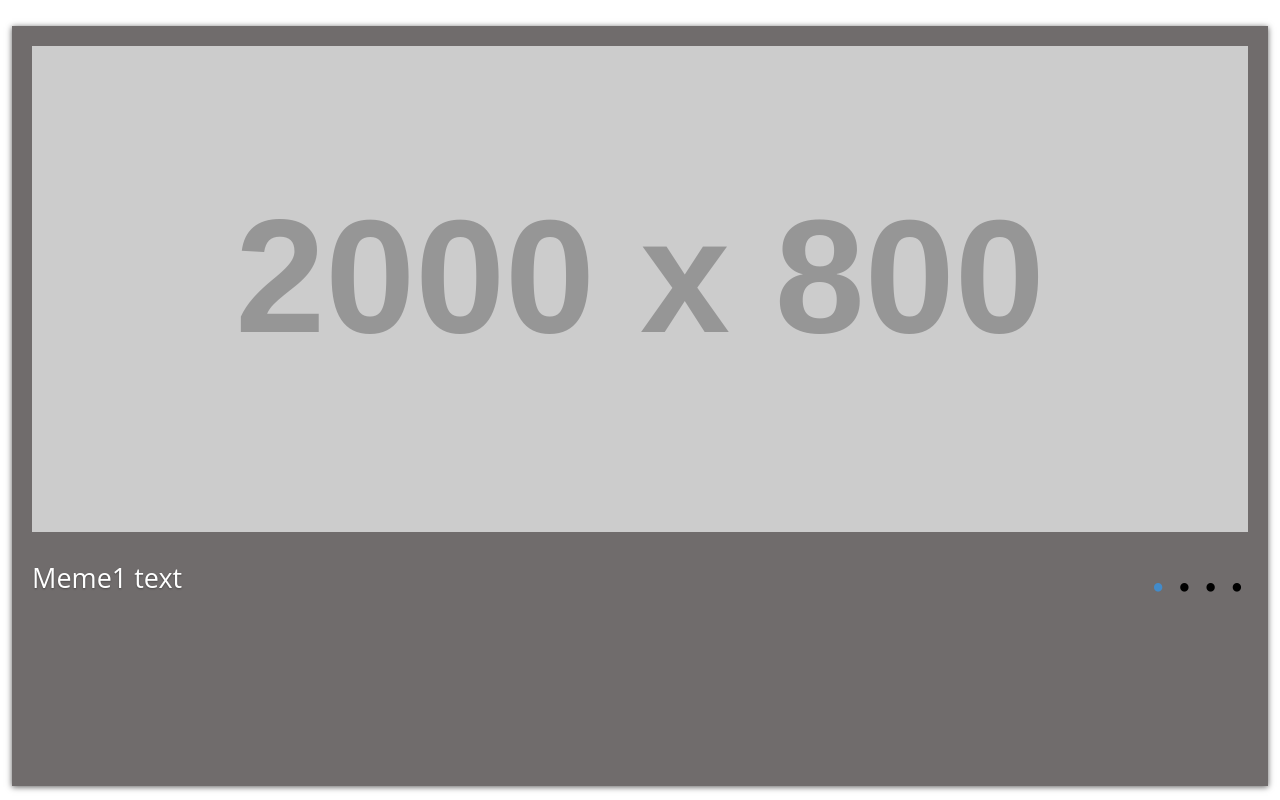
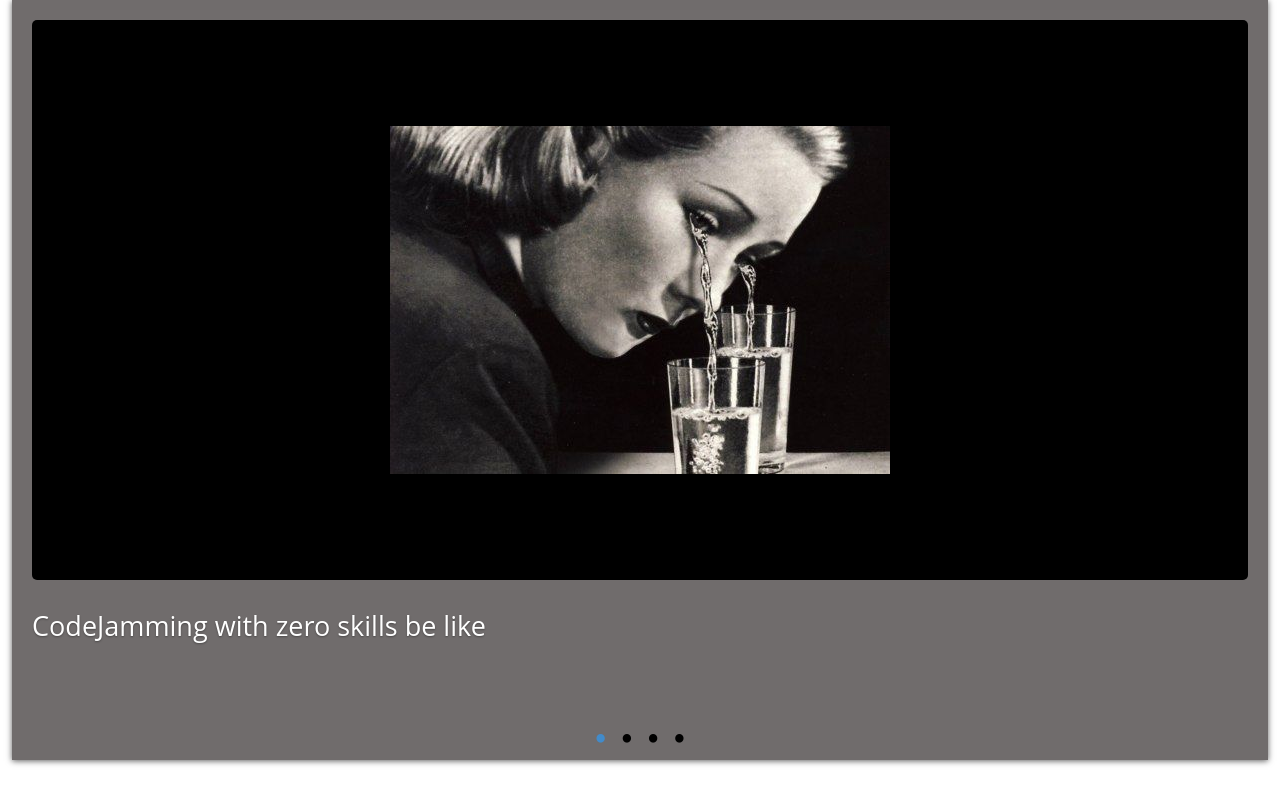
Before and after one commit to DariaDaina/cssMemSlider, a plain HTML site: page cssMemSlider/index.html in a window 1280 px wide. Drawn offline with Linux system fonts and the light colour scheme; placeholder pictures from the web are drawn by us.

Commit message:
feat: add meme images (Вс, окт 17, 2021  8:48:47)

```diff
--- a/cssMemSlider/index.html
+++ b/cssMemSlider/index.html
@@ -20,8 +20,8 @@
           checked="checked"
         />
         <div class="carousel-item">
-          <img src="http://fakeimg.pl/2000x800/0079D8/fff/?text=Meme1" />
-          <p>Meme1 text</p>
+          <div class="meme-img"><img src="./img/1.jpg" /></div>
+          <p>CodeJamming with zero skills be like</p>
         </div>
         <input
           class="carousel-open"
@@ -32,8 +32,11 @@
           hidden=""
         />
         <div class="carousel-item">
-          <img src="http://fakeimg.pl/2000x800/DA5930/fff/?text=Meme2" />
-          <p>Meme2 text</p>
+          <div class="meme-img"><img src="./img/2.jpg" /></div>
+          <p>
+            I'm not good at sit ups, push ups, or pull ups. I am pretty good at
+            fuck ups though
+          </p>
         </div>
         <input
           class="carousel-open"
@@ -44,8 +47,8 @@
           hidden=""
         />
         <div class="carousel-item">
-          <img src="http://fakeimg.pl/2000x800/F90/fff/?text=Meme3" />
-          <p>Meme3 text</p>
+          <div class="meme-img"><img src="./img/3.jpg" /></div>
+          <p>HELP ( ╥ω╥ )</p>
         </div>
         <input
           class="carousel-open"
@@ -56,12 +59,14 @@
           hidden=""
         />
         <div class="carousel-item">
-          <img src="http://fakeimg.pl/2000x800/F90/fff/?text=Meme4" />
-          <p>Meme4 text</p>
+          <div class="meme-img"><img src="./img/4.jpg" /></div>
+          <p>sEND MEmes</p>
         </div>
         <ol class="carousel-indicators">
           <li>
-              <label for="carousel-1" class="carousel-bullet carousel-bullet-1">•</label>
+            <label for="carousel-1" class="carousel-bullet carousel-bullet-1"
+              >•</label
+            >
           </li>
           <li>
             <label for="carousel-2" class="carousel-bullet">•</label>
@@ -74,7 +79,6 @@
           </li>
         </ol>
       </div>
-
     </div>
   </body>
 </html>
--- a/cssMemSlider/style.css
+++ b/cssMemSlider/style.css
@@ -12,19 +12,14 @@ html, body {
    padding: 20px;
    margin: 0 auto;
    box-shadow: 0px 1px 6px rgba(0, 0, 0, 0.64);
-   margin-top: 26px;
    background-color: #706c6c;
 }
 
 .carousel-inner {
    display: flex;
    flex-wrap: wrap;
-   justify-content: flex-end;
-   align-items: top;
-   gap: 0;
-   width: 1fr;
-   height: min-content;
-   overflow: hidden;
+   width: 100%;
+   height: 700px;
 }
 
 .carousel-open:checked + .carousel-item {
@@ -41,7 +36,7 @@ html, body {
 
 .carousel-item {
     width: 0;
-    height: min-content;
+    height: inherit;
     overflow: hidden;
     transition: all 0.6s ease-out;
 }
@@ -63,18 +58,28 @@ html, body {
     transition: all 1s ease-out;
 }
 
+.carousel-item .meme-img {
+    width: 100%;
+    height: 560px;
+    display: flex;
+    justify-content: center;
+    align-items: center;
+    background-color: #000000;
+    border-radius: 5px;
+}
+
 .carousel-item img {
     display: block;
     height: auto;
-    max-width: 100%;
+    max-width: 500px;
 }
 
 .carousel-indicators {
     display: block;
-    width: auto;
+    width: 100%;
+    height: auto;
     list-style: none;
     margin: 0;
-    margin-top: -54px;
     padding: 0;
     text-align: center;
     z-index: 10;
```
Also changed, not shown: cssMemSlider/img/1.jpg (added), cssMemSlider/img/2.jpg (added), cssMemSlider/img/3.jpg (added), cssMemSlider/img/4.jpg (added). Lines whose indentation alone changed are shown as unchanged.
